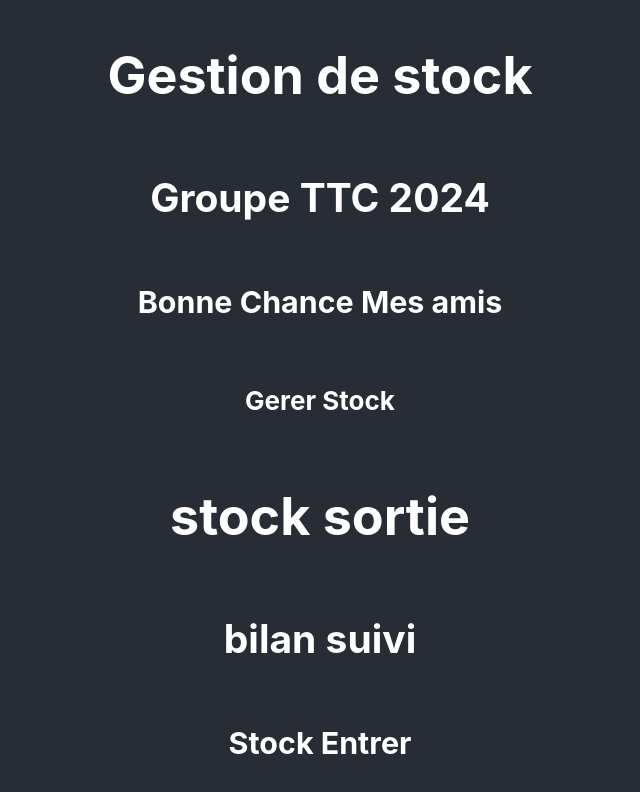
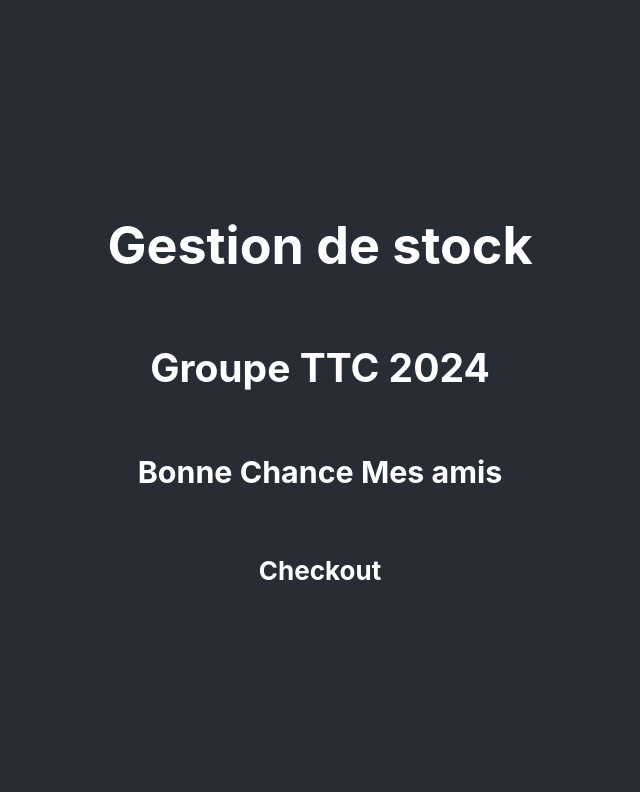
Before and after one commit to HoussineB/gestionStock, a React (Create React App) app: page / in a window 1280 px wide. Shown: the top 792 px of the page, without its empty margins (320-960 px from the left). Built offline with nearby package versions, Linux system fonts and the light colour scheme.

Commit message:
PSV-7 checkout

```diff
--- a/src/App.js
+++ b/src/App.js
@@ -7,10 +7,7 @@ function App() {
         <h1>Gestion de stock</h1>
         <h2>Groupe TTC 2024</h2>
         <h3>Bonne Chance Mes amis</h3>
-        <h4>Gerer Stock</h4>
-        <h1>stock sortie</h1>
-        <h2>bilan suivi </h2>
-        <h3>Stock Entrer</h3>
+        <h4>Checkout</h4>
       </header>
     </div>
   );
```
